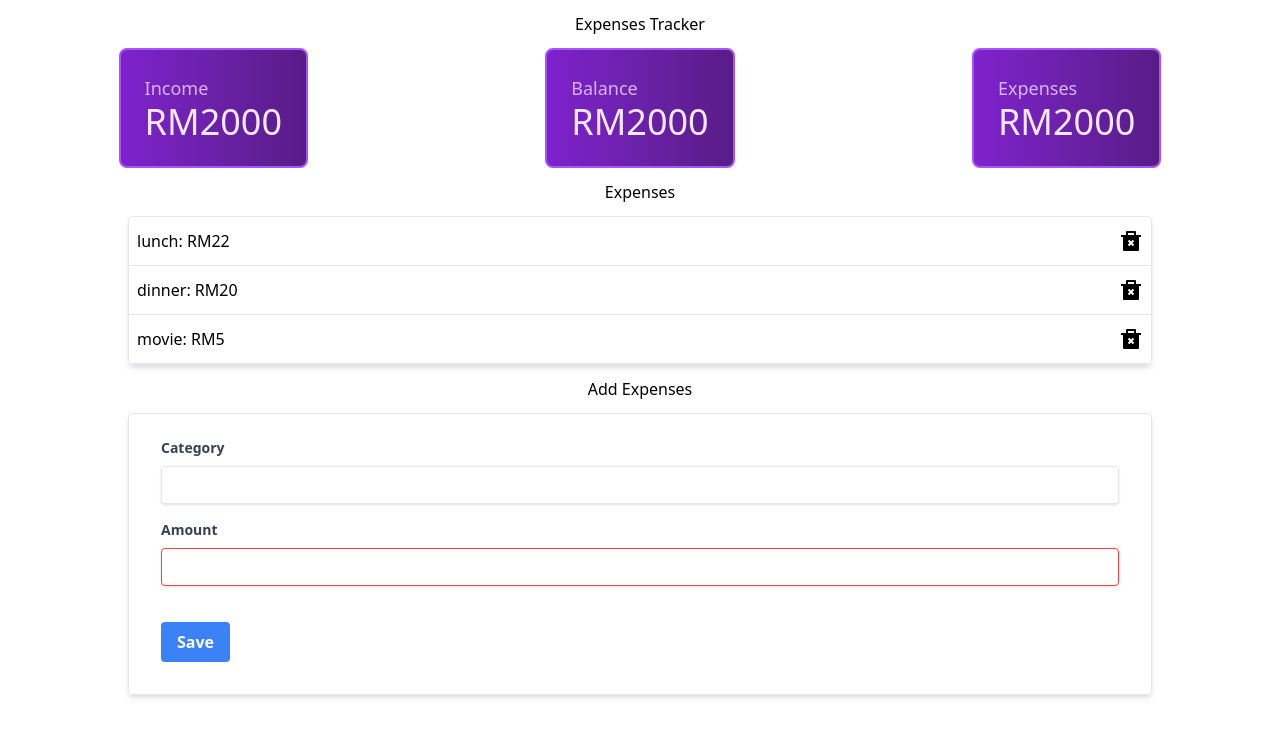
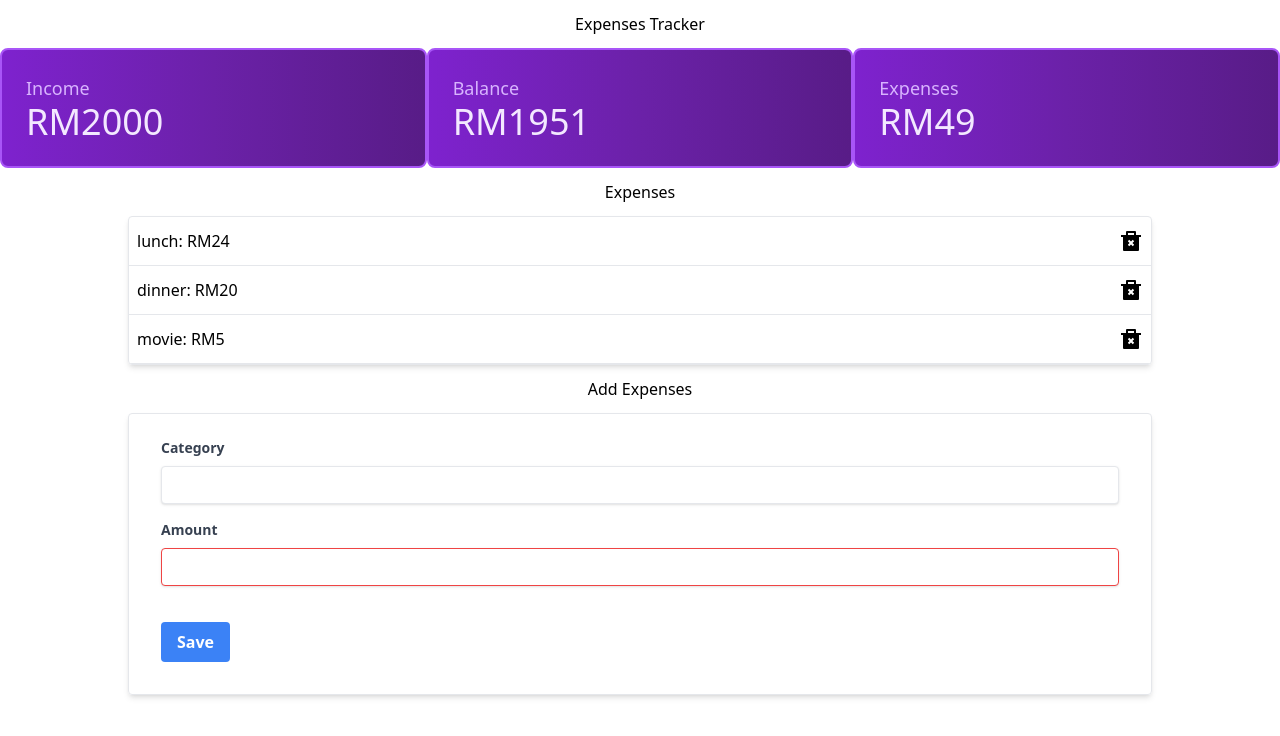
Before and after one commit to lefty93/exptrack, a React (Create React App) app: page / in a window 1280 px wide. Shown: the top 736 px of the page. Built offline with nearby package versions, Linux system fonts and the light colour scheme.

Commit message:
Context added

```diff
--- a/src/App.js
+++ b/src/App.js
@@ -3,19 +3,21 @@ import Balance from "./components/Balance";
 import TotalExpenses from "./components/TotalExpenses";
 import ExpenseList from "./components/ExpenseList";
 import AddExpenseForm from "./components/AddExpenseForm";
+import { AppProvider } from "./context/AppContext";
 
 function App() {
   return (
+    <AppProvider>
       <div className='container mx-auto'>
         <h1 className='mt-3 flex justify-center'>Expenses Tracker</h1>
-      <div className='flex flex-row mt-3 justify-around columns-3'>
-        <div className=''>
+        <div className='flex flex-row mt-3 columns-3'>
+          <div className='w-full'>
             <Income />
           </div>
-        <div className=''>
+          <div className='w-full'>
             <Balance />
           </div>
-        <div className=''>
+          <div className='w-full'>
             <TotalExpenses />
           </div>
         </div>
@@ -32,7 +34,7 @@ function App() {
           </div>
         </div>
       </div>
-
+    </AppProvider>
   );
 }
 
--- a/src/components/AddExpenseForm.js
+++ b/src/components/AddExpenseForm.js
@@ -1,18 +1,42 @@
-import React from "react";
+import React, { useState, useContext } from "react";
+import { AppContext } from "../context/AppContext";
+import { v4 as uuidv4 } from "uuid";
 
 function AddExpenseForm() {
-  return <form className="bg-white-500 border border-gray-200 shadow-md rounded px-8 pt-6 pb-8 mb-4">
+  const { dispatch } = useContext(AppContext)
+  const [name, setName] = useState('')
+  const [cost, setCost] = useState('')
+
+  const onSubmit = (event) => {
+    event.preventDefault();
+
+    const expense = {
+      id: uuidv4(),
+      name: name,
+      cost: parseInt(cost),
+    };
+
+    dispatch({
+      type: 'ADD_EXPENSE',
+      payload: expense,
+    });
+
+    setName('');
+    setCost('');
+  };
+
+  return <form className="bg-white-500 border border-gray-200 shadow-md rounded px-8 pt-6 pb-8 mb-4" onSubmit={onSubmit}>
     <div className="mb-4">
       <label className="block text-gray-700 text-sm font-bold mb-2" for="name">
         Category
       </label>
-      <input className="shadow appearance-none border rounded w-full py-2 px-3 text-gray-700 leading-tight focus:outline-none focus:shadow-outline" id="name" type="text" required="required" />
+      <input className="shadow appearance-none border rounded w-full py-2 px-3 text-gray-700 leading-tight focus:outline-none focus:shadow-outline" id="name" type="text" required="required" value={name} onChange={(event) => setName(event.target.value)} />
     </div>
     <div className="mb-6">
       <label className="block text-gray-700 text-sm font-bold mb-2" for="cost">
         Amount
       </label>
-      <input className="shadow appearance-none border border-red-500 rounded w-full py-2 px-3 text-gray-700 mb-3 leading-tight focus:outline-none focus:shadow-outline" id="cost" type="number" required="required" />
+      <input className="shadow appearance-none border border-red-500 rounded w-full py-2 px-3 text-gray-700 mb-3 leading-tight focus:outline-none focus:shadow-outline" id="cost" type="number" required="required" value={cost} onChange={(event) => setCost(event.target.value)} />
     </div>
     <div className="flex items-center justify-between">
       <button className="bg-blue-500 hover:bg-blue-700 text-white font-bold py-2 px-4 rounded focus:outline-none focus:shadow-outline" type="submit">
@@ -20,6 +44,7 @@ function AddExpenseForm() {
       </button>
     </div>
   </form>
+
 }
 
 export default AddExpenseForm;
--- a/src/components/Balance.js
+++ b/src/components/Balance.js
@@ -1,11 +1,16 @@
-import React from "react";
+import React, { useContext } from "react";
+import { AppContext } from "../context/AppContext";
 
 function Balance() {
+  const { expenses, income } = useContext(AppContext);
+  const expensesTotal = expenses.reduce((total, item) => {
+    return (total = total + item.cost)
+  }, 0)
   return (
-    <div class='bg-gradient-to-r from-purple-700 via-purple-800 to-purple-900 p-6 gap-8 rounded-lg border-2 border-purple-500'>
+    <div class='bg-gradient-to-r from-purple-700 via-purple-800 to-purple-900 p-6 rounded-lg border-2 border-purple-500'>
       <div class='my-auto'>
         <div class='text-lg text-purple-300'>Balance</div>
-        <div class='text-4xl text-purple-100'>RM2000</div>
+        <div class='text-4xl text-purple-100'>RM{income - expensesTotal}</div>
       </div>
     </div>
   );
--- a/src/components/ExpenseList.js
+++ b/src/components/ExpenseList.js
@@ -1,24 +1,9 @@
-import React from "react";
+import React, { useContext } from "react";
+import { AppContext } from "../context/AppContext";
 import ExpenseItem from "./ExpenseItem";
 
 function ExpenseList() {
-  const expenses = [
-    {
-      id: 11,
-      name: "lunch",
-      cost: 22,
-    },
-    {
-      id: 12,
-      name: "dinner",
-      cost: 20,
-    },
-    {
-      id: 13,
-      name: "movie",
-      cost: 5,
-    },
-  ];
+  const { expenses } = useContext(AppContext)
   return (
     <ul className='border border-gray-200 rounded overflow-hidden shadow-md '>
       {expenses.map(expenseArray => (
--- a/src/components/Income.js
+++ b/src/components/Income.js
@@ -1,11 +1,13 @@
-import React from "react";
+import React, { useContext } from "react";
+import { AppContext } from "../context/AppContext";
 
 function Income() {
+  const { income } = useContext(AppContext)
   return (
-    <div class='bg-gradient-to-r from-purple-700 via-purple-800 to-purple-900 p-6 gap-8 rounded-lg border-2 border-purple-500'>
+    <div class='bg-gradient-to-r from-purple-700 via-purple-800 to-purple-900 p-6 rounded-lg border-2 border-purple-500'>
       <div class='my-auto'>
         <div class='text-lg text-purple-300'>Income</div>
-        <div class='text-4xl text-purple-100'>RM2000</div>
+        <div class='text-4xl text-purple-100'>RM{income}</div>
       </div>
     </div>
   );
--- a/src/components/TotalExpenses.js
+++ b/src/components/TotalExpenses.js
@@ -1,11 +1,18 @@
-import React from "react";
+import React, { useContext } from "react";
+import { AppContext } from "../context/AppContext";
 
 function TotalExpenses() {
+  const { expenses } = useContext(AppContext);
+
+  const expensesTotal = expenses.reduce((total, item) => {
+    return (total += item.cost);
+  }, 0)
+
   return (
-    <div class='bg-gradient-to-r from-purple-700 via-purple-800 to-purple-900 p-6 gap-8 rounded-lg border-2 border-purple-500'>
+    <div class='bg-gradient-to-r from-purple-700 via-purple-800 to-purple-900 p-6 rounded-lg border-2 border-purple-500'>
       <div class='my-auto'>
         <div class='text-lg text-purple-300'>Expenses</div>
-        <div class='text-4xl text-purple-100'>RM2000</div>
+        <div class='text-4xl text-purple-100'>RM{expensesTotal}</div>
       </div>
     </div>
   );
--- /dev/null
+++ b/src/context/AppContext.js
@@ -0,0 +1,36 @@
+import { createContext, useReducer } from "react"
+
+const AppReducer = (state, action) => {
+    switch (action.type) {
+        case 'ADD_EXPENSE':
+            return {
+                ...state,
+                expenses: [...state.expenses, action.payload],
+            };
+        default:
+            return state;
+    }
+};
+
+const initialState = {
+    income: 2000,
+    expenses: [
+        { id: 11, name: "lunch", cost: 24 },
+        { id: 12, name: "dinner", cost: 20 },
+        { id: 13, name: "movie", cost: 5 },
+    ],
+}
+
+export const AppContext = createContext();
+
+export const AppProvider = (props) => {
+    const [state, dispatch] = useReducer(AppReducer, initialState);
+    return <AppContext.Provider
+        value={{
+            income: state.income,
+            expenses: state.expenses,
+            dispatch,
+        }}>
+        {props.children}
+    </AppContext.Provider>
+}
```
Lines whose indentation alone changed are shown as unchanged.
